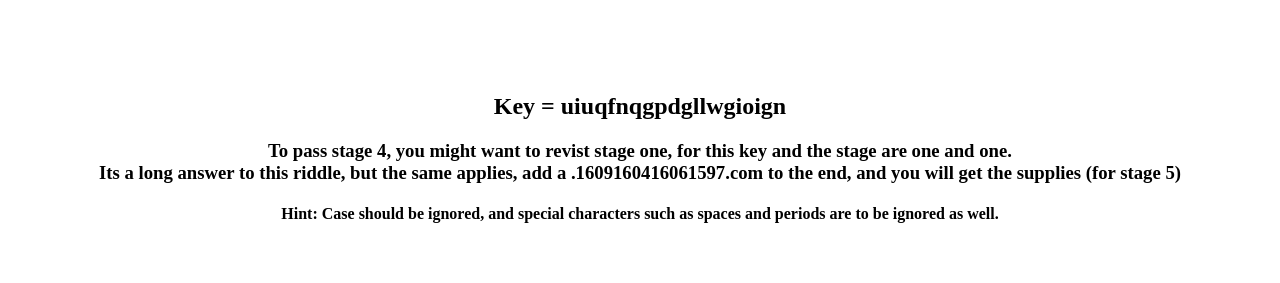
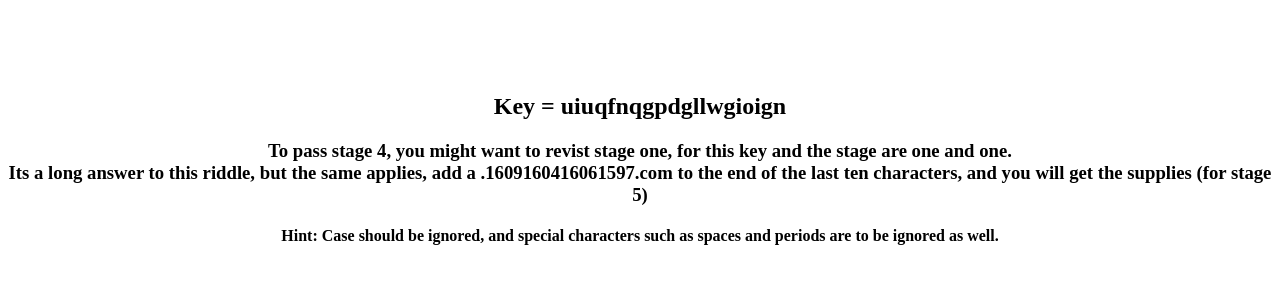
Before and after one commit to stage4welcome/stage4welcome.github.io, a plain HTML site: page index.html in a window 1280 px wide. Shown: the part 79-362 px from the top of the page. Drawn offline with Linux system fonts and the light colour scheme.

Commit message:
Update index.html

```diff
--- a/index.html
+++ b/index.html
@@ -21,7 +21,7 @@
         <h3 align = "center">
           To pass stage 4, you might want to revist stage one, for this key and the stage are one and one.
           <br>
-          Its a long answer to this riddle, but the same applies, add a .1609160416061597.com to the end, and you will get the supplies (for stage 5)
+          Its a long answer to this riddle, but the same applies, add a .1609160416061597.com to the end of the last ten characters, and you will get the supplies (for stage 5)
           </h3>
 
     <h4 align = "center">
```
